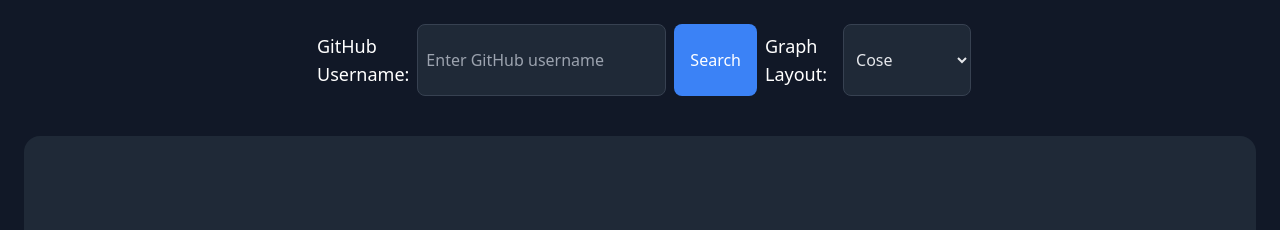
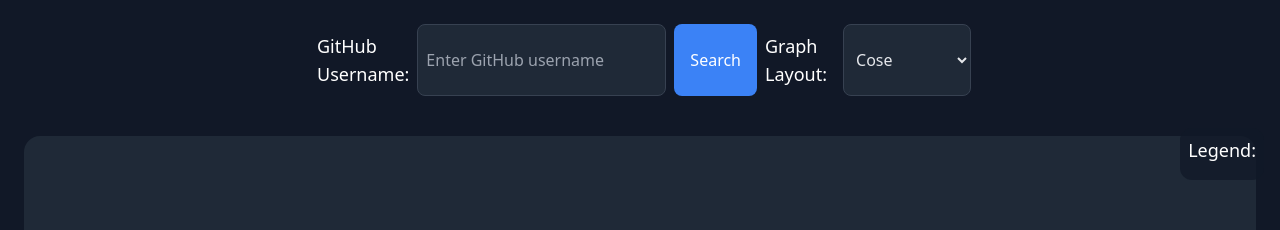
Before and after one commit to MemerGamer/github-repo-visualization, a React (Vite) app: page / in a window 1280 px wide. Shown: the top 230 px of the page. Built offline with nearby package versions, Linux system fonts and the light colour scheme.

Commit message:
feat: added legend with colored edges

```diff
--- a/index.html
+++ b/index.html
@@ -6,7 +6,7 @@
     <meta name="viewport" content="width=device-width, initial-scale=1.0" />
     <title>Github Repository Visualization</title>
   </head>
-  <body>
+  <body class="bg-gray-900">
     <div id="root"></div>
     <script type="module" src="/src/main.tsx"></script>
   </body>
--- a/src/App.tsx
+++ b/src/App.tsx
@@ -3,7 +3,7 @@
 
 const App: React.FC = () => {
   return (
-    <div className="min-h-screen flex items-center justify-center bg-gray-100">
+    <div className="min-h-screen flex items-center justify-center bg-gray-900">
       <GitHubUserSearch />
     </div>
   );
--- a/src/components/GitHubUserSearch.tsx
+++ b/src/components/GitHubUserSearch.tsx
@@ -13,6 +13,7 @@
     const [error, setError] = useState<string | null>(null);
     const [layout, setLayout] = useState<string>('cose');
     const cyRef = useRef<HTMLDivElement>(null);
+    const [techColors, setTechColors] = useState<Map<string, string>>(new Map());
 
     const handleSearch = async () => {
         setError(null);
@@ -60,6 +61,16 @@
 
         const elements: cytoscape.ElementDefinition[] = [];
         const techMap = new Map<string, string[]>();
+        const colors = new Map<string, string>();
+
+        const getRandomColor = () => {
+            const letters = '0123456789ABCDEF';
+            let color = '#';
+            for (let i = 0; i < 6; i++) {
+                color += letters[Math.floor(Math.random() * 16)];
+            }
+            return color;
+        };
 
         repositories.forEach((repo) => {
             elements.push({
@@ -69,10 +80,13 @@
             repo.languages.forEach((tech) => {
                 if (!techMap.has(tech)) {
                     techMap.set(tech, []);
+                    colors.set(tech, getRandomColor());
                 }
                 techMap.get(tech)!.push(repo.name);
             });
         });
+
+        setTechColors(colors);
 
         techMap.forEach((repos, tech) => {
             if (repos.length > 1) {
@@ -85,6 +99,7 @@
                                 target: repos[j],
                                 label: tech,
                             },
+                            classes: tech,
                         });
                     }
                 }
@@ -120,15 +135,15 @@
                         'text-background-shape': 'roundrectangle',
                     },
                 },
+                ...Array.from(colors.entries()).map(([tech, color]) => ({
+                    selector: `edge.${tech}`,
+                    style: {
+                        'line-color': color,
+                    },
+                })),
             ],
             layout: {
                 name: layout,
-                // idealEdgeLength: () => 150,
-                // nodeRepulsion: () => 5000,
-                // padding: 30,
-                // animate: false,
-                // componentSpacing: 100,
-                // nestingFactor: 0.7,
             },
         });
 
@@ -175,6 +190,18 @@
                 className="rounded-2xl flex-grow w-full mt-6 h-full bg-gray-800"
                 style={{ minHeight: '400px' }}
             ></div>
+
+            {/* Put on top of the graph and align to the right */}
+            <div className="absolute top-28 right-0 mt-4 mr-4 text-white max-h-96 bg-gray-900 bg-opacity-75 rounded-xl p-2 overflow-y-auto">
+                <h2 className="text-lg mb-2">Legend:</h2>
+                <ul>
+                    {Array.from(techColors.entries()).map(([tech, color]) => (
+                        <li key={tech} style={{ color }}>
+                            {tech}
+                        </li>
+                    ))}
+                </ul>
+            </div>
         </div>
     );
 };
```
